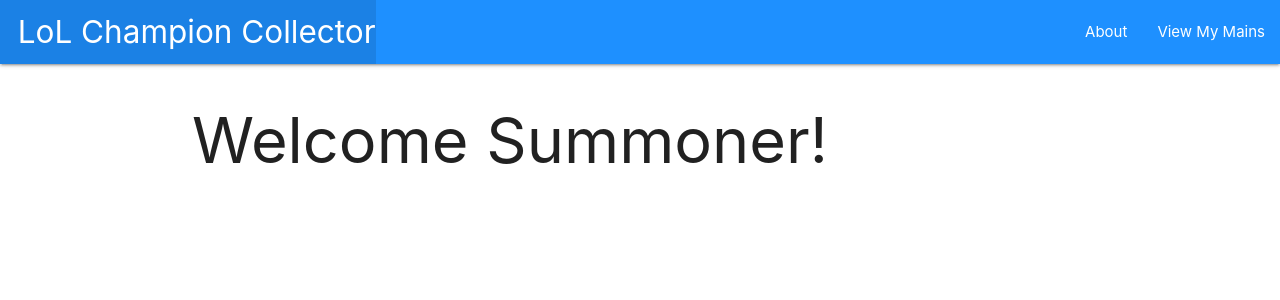
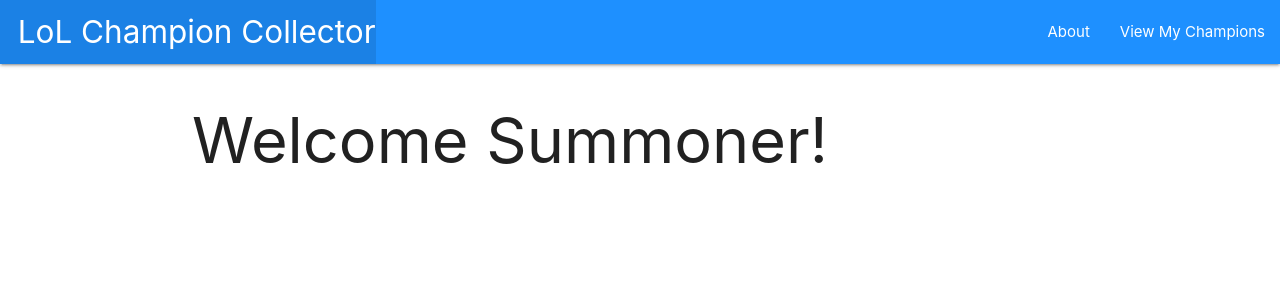
Before and after one commit to acvdoandrew/lol-champion-collector, a Django app: page / in a window 1280 px wide. Shown: the top 300 px of the page. Run offline with Django 4.2, Linux system fonts and the light colour scheme.

Commit message:
refactos url naming

```diff
--- a/main_app/templates/base.html
+++ b/main_app/templates/base.html
@@ -27,7 +27,7 @@
           </ul>
           <ul class="right">
             <li><a href="{% url 'about' %}">About</a></li>
-            <li><a href="{% url 'mains_index'%}">View My Mains</a></li>
+            <li><a href="{% url 'champions_index'%}">View My Champions</a></li>
           </ul>
         </div>
       </nav>
--- a/main_app/templates/main_app/champion_list.html
+++ b/main_app/templates/main_app/champion_list.html
@@ -8,10 +8,10 @@ Main List | LoL Champion Collector
 
 {% block content %}
 
-<h1>Main Champions List</h1>
+<h1>Champions List</h1>
 
 {% for champ in object_list %}
-<a href="{% url 'mains_detail' champ.id %}">
+<a href="{% url 'champions_detail' champ.id %}">
     <div class="card">
         <div class="card-content">
             <span class="card-title">{{ champ.name }}</span>
--- a/main_app/urls.py
+++ b/main_app/urls.py
@@ -4,6 +4,6 @@ from . import views
 urlpatterns = [
     path('', views.home, name='home'),
     path('about/', views.about, name='about'),
-    path('mains/', views.ChampionList.as_view(), name='mains_index'),
-    path('mains/<int:pk>/', views.ChampionDetail.as_view(), name='mains_detail')
+    path('champions/', views.ChampionList.as_view(), name='champions_index'),
+    path('champions/<int:pk>/', views.ChampionDetail.as_view(), name='champions_detail')
 ]
```
